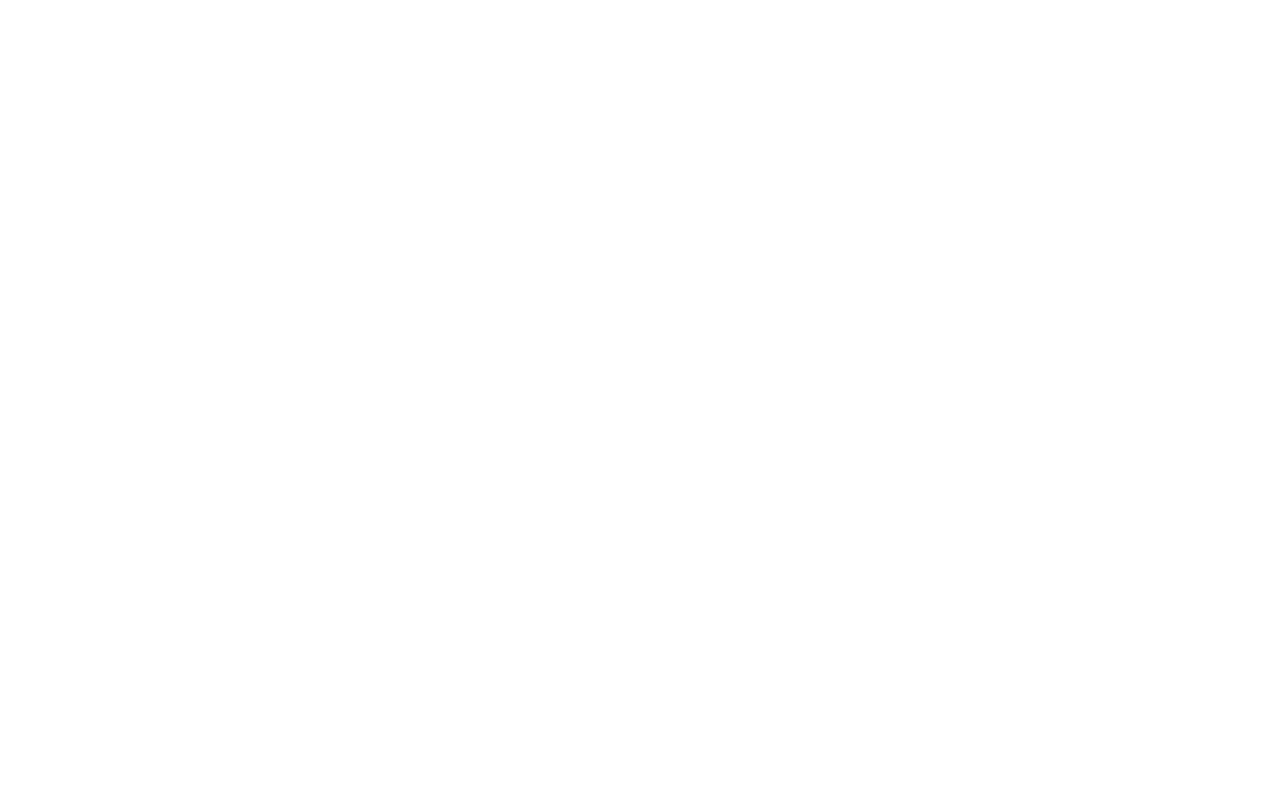
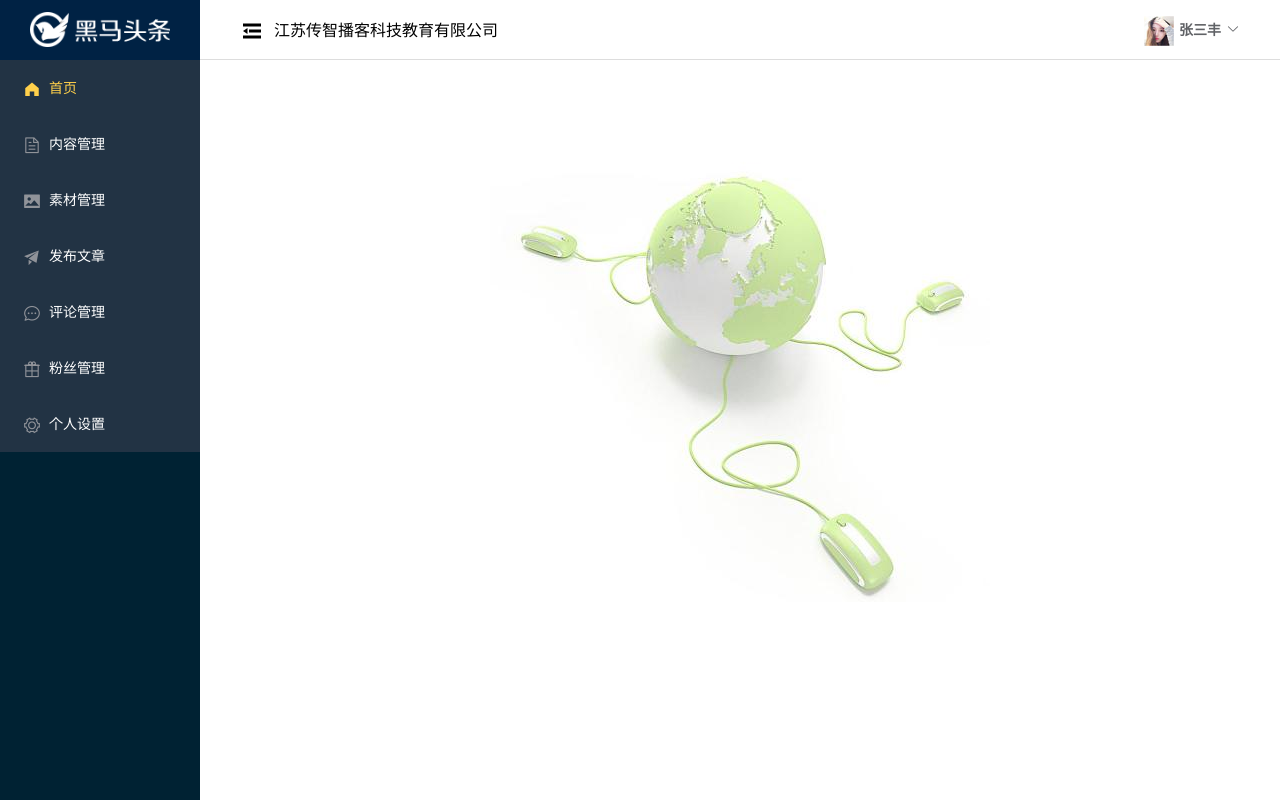
Before and after one commit to bai6687/hm-toutiao-pc, a Vue app: page /#/ in a window 1280 px wide. Built offline with nearby package versions, Linux system fonts and the light colour scheme.

Commit message:
首页-头部和侧边栏

```diff
--- /dev/null
+++ b/src/views/Home.vue
@@ -0,0 +1,126 @@
+<template>
+  <!-- 全屏容器 -->
+  <el-container class="home-container">
+    <!-- 侧边栏 -->
+    <el-aside class="my-aside" width="200px">
+      <div class="logo"></div>
+      <el-menu
+        style="border-right:none"
+        default-active="1"
+        class="el-menu-vertical-demo"
+        background-color="#223344"
+        text-color="#fff"
+        active-text-color="#ffd04b"
+      >
+        <el-menu-item index="1">
+          <i class="el-icon-s-home"></i>
+          <span slot="title">首页</span>
+        </el-menu-item>
+        <el-menu-item index="2">
+          <i class="el-icon-document"></i>
+          <span slot="title">内容管理</span>
+        </el-menu-item>
+        <el-menu-item index="3">
+          <i class="el-icon-picture"></i>
+          <span slot="title">素材管理</span>
+        </el-menu-item>
+        <el-menu-item index="4">
+          <i class="el-icon-s-promotion"></i>
+          <span slot="title">发布文章</span>
+        </el-menu-item>
+        <el-menu-item index="5">
+          <i class="el-icon-chat-dot-round"></i>
+          <span slot="title">评论管理</span>
+        </el-menu-item>
+        <el-menu-item index="6">
+          <i class="el-icon-present"></i>
+          <span slot="title">粉丝管理</span>
+        </el-menu-item>
+        <el-menu-item index="7">
+          <i class="el-icon-setting"></i>
+          <span slot="title">个人设置</span>
+        </el-menu-item>
+      </el-menu>
+    </el-aside>
+    <!-- 右侧主体 -->
+    <el-container>
+      <!-- 头部内容 -->
+      <el-header class="my-head">
+        <el-header class="my-header">
+          <!-- 图标 -->
+          <span class="el-icon-s-fold icon"></span>
+          <!-- 文字 -->
+          <span class="text">江苏传智播客科技教育有限公司</span>
+          <!-- 下拉菜单组件 -->
+          <el-dropdown class="my-dropdown">
+            <span class="el-dropdown-link">
+              <!-- 头像 -->
+              <img class="user-avatar" src="../assets/avatar.jpg" />
+              <!-- 名字 -->
+              <span class="user-name">张三丰</span>
+              <i class="el-icon-arrow-down el-icon--right"></i>
+            </span>
+            <el-dropdown-menu slot="dropdown">
+              <el-dropdown-item icon="el-icon-setting">个人设置</el-dropdown-item>
+              <el-dropdown-item icon="el-icon-unlock">退出登录</el-dropdown-item>
+            </el-dropdown-menu>
+          </el-dropdown>
+        </el-header>
+      </el-header>
+      <!-- 主体内容 -->
+      <el-main>
+        <router-view></router-view>
+      </el-main>
+    </el-container>
+  </el-container>
+</template>
+
+<script>
+export default {
+  name: "my-home"
+};
+</script>
+
+<style scoped lang='less'>
+.home-container {
+  position: absolute;
+  left: 0;
+  top: 0;
+  width: 100%;
+  height: 100%;
+  .my-aside {
+    background: #002233;
+    .logo {
+      width: 100%;
+      height: 60px;
+      background: #002244 url(../assets/logo_admin.png) no-repeat center / 140px
+        auto;
+    }
+  }
+  .my-head {
+    border-bottom: 1px solid #ddd;
+    line-height: 60px;
+    .icon {
+      font-size: 24px;
+      vertical-align: middle;
+    }
+    .text {
+      vertical-align: middle;
+      padding-left: 10px;
+    }
+    .my-dropdown {
+      float: right;
+      .user-avatar {
+        width: 30px;
+        height: 30px;
+        vertical-align: middle;
+      }
+      .user-name {
+        font-weight: bold;
+        vertical-align: middle;
+        padding-left: 5px;
+      }
+    }
+  }
+}
+</style>
--- /dev/null
+++ b/src/views/Welcome.vue
@@ -0,0 +1,18 @@
+<template>
+  <div class="welcome-container">
+    <img src="../assets/welcome.jpg" alt />
+  </div>
+</template>
+
+<script>
+export default {
+  name: "my-welcome"
+};
+</script>
+
+<style scoped lang='less'>
+.welcome-container {
+  text-align: center;
+  padding-top: 50px;
+}
+</style>
```
Also changed, not shown: src/router/index.js (+10 -1 lines), src/views/index.vue (deleted).
